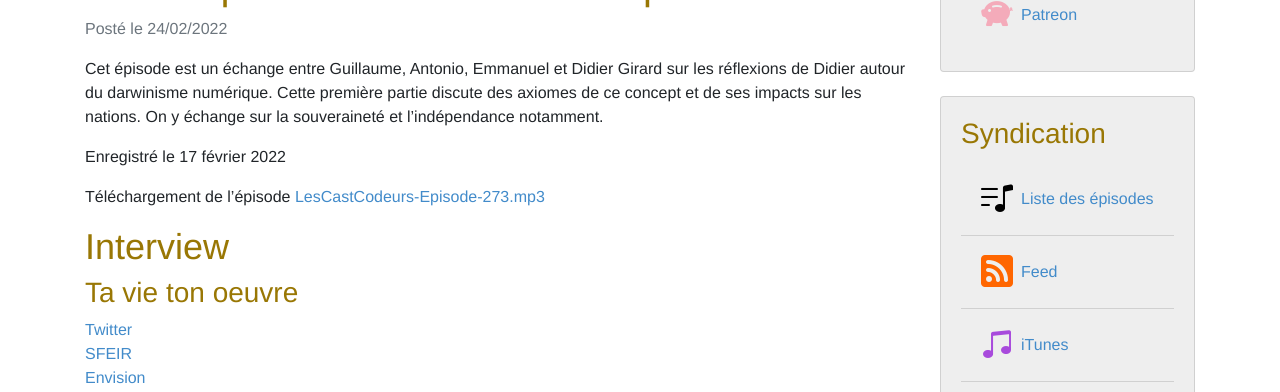
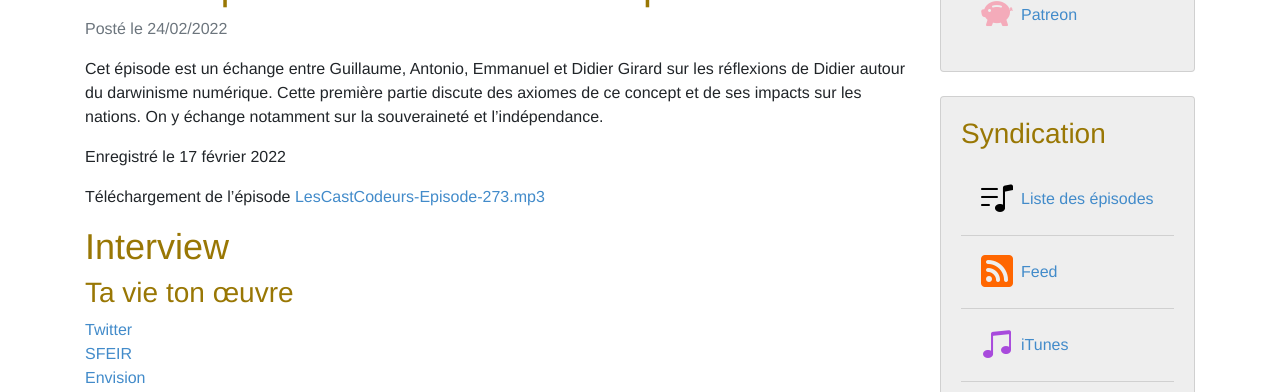
Before and after one commit to lescastcodeurs/lescastcodeurs.com, a Jekyll site: the page built from _posts/2022-02-24-lcc-273-interview-sur-le-darwinisme-numerique-avec-didier-girard-partie-1.md, in a window 1280 px wide. Shown: the part 168-560 px from the top of the page. Built offline with Jekyll 4.4.1, drawn with Linux system fonts in a browser that asks for light colours; comment, search, counter and statistics services are not loaded.

Commit message:
Correction de typos sur 2022-02-24-lcc-273-interview-sur-le-darwinisme-numerique-avec-didier-girard-partie-1.md

```diff
--- a/_posts/2022-02-24-lcc-273-interview-sur-le-darwinisme-numerique-avec-didier-girard-partie-1.md
+++ b/_posts/2022-02-24-lcc-273-interview-sur-le-darwinisme-numerique-avec-didier-girard-partie-1.md
@@ -1,24 +1,25 @@
 ---
 title: LCC 273 - Interview sur le darwinisme numérique avec Didier Girard - partie 1
 author: 'Emmanuel Bernard'
-team: 'Emmanuel Bernard, Guillaume Laforge, Vincent Massol, Antonio Goncalves, Arnaud Heritier, Audrey Neveu'
+team: 'Emmanuel Bernard, Guillaume Laforge, Vincent Massol, Antonio Goncalves, Arnaud Héritier, Audrey Neveu'
 layout: blog-post
 episode: 273
 mp3_length: 32403198
 tweet: TODO
 # tweet size: 91-93 -> 99-101 #######################################################################
 ---
+
 Cet épisode est un échange entre Guillaume, Antonio, Emmanuel et Didier Girard sur les réflexions de Didier autour du darwinisme numérique.
 Cette première partie discute des axiomes de ce concept et de ses impacts sur les nations.
-On y échange sur la souveraineté et l'indépendance notamment.
+On y échange notamment sur la souveraineté et l’indépendance.
 
 Enregistré le 17 février 2022
 
-Téléchargement de l'épisode [LesCastCodeurs-Episode-273.mp3](https://traffic.libsyn.com/lescastcodeurs/LesCastCodeurs-Episode-273.mp3)
+Téléchargement de l’épisode [LesCastCodeurs-Episode-273.mp3](https://traffic.libsyn.com/lescastcodeurs/LesCastCodeurs-Episode-273.mp3)
 
 ## Interview
 
-### Ta vie ton oeuvre
+### Ta vie ton œuvre
 
 [Twitter](https://twitter.com/didiergirard)
 [SFEIR](https://www.sfeir.com/)
```
